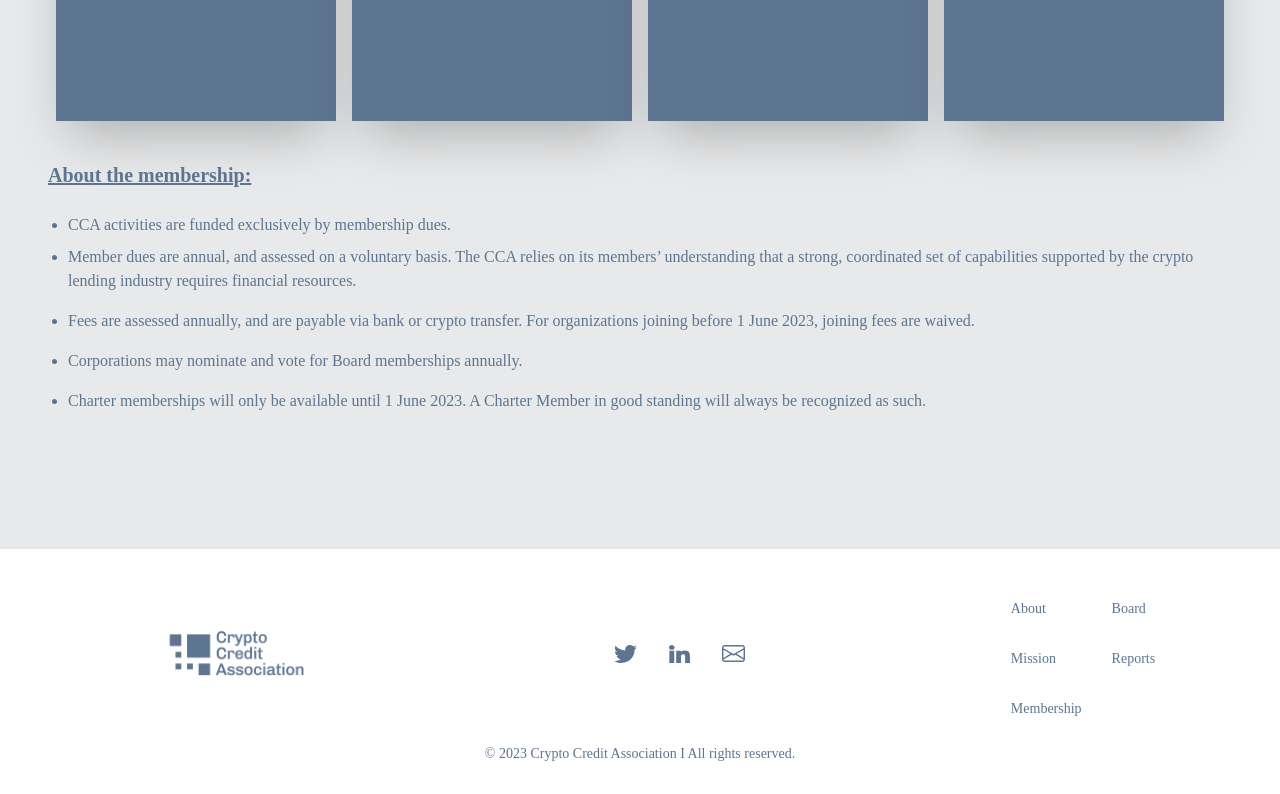
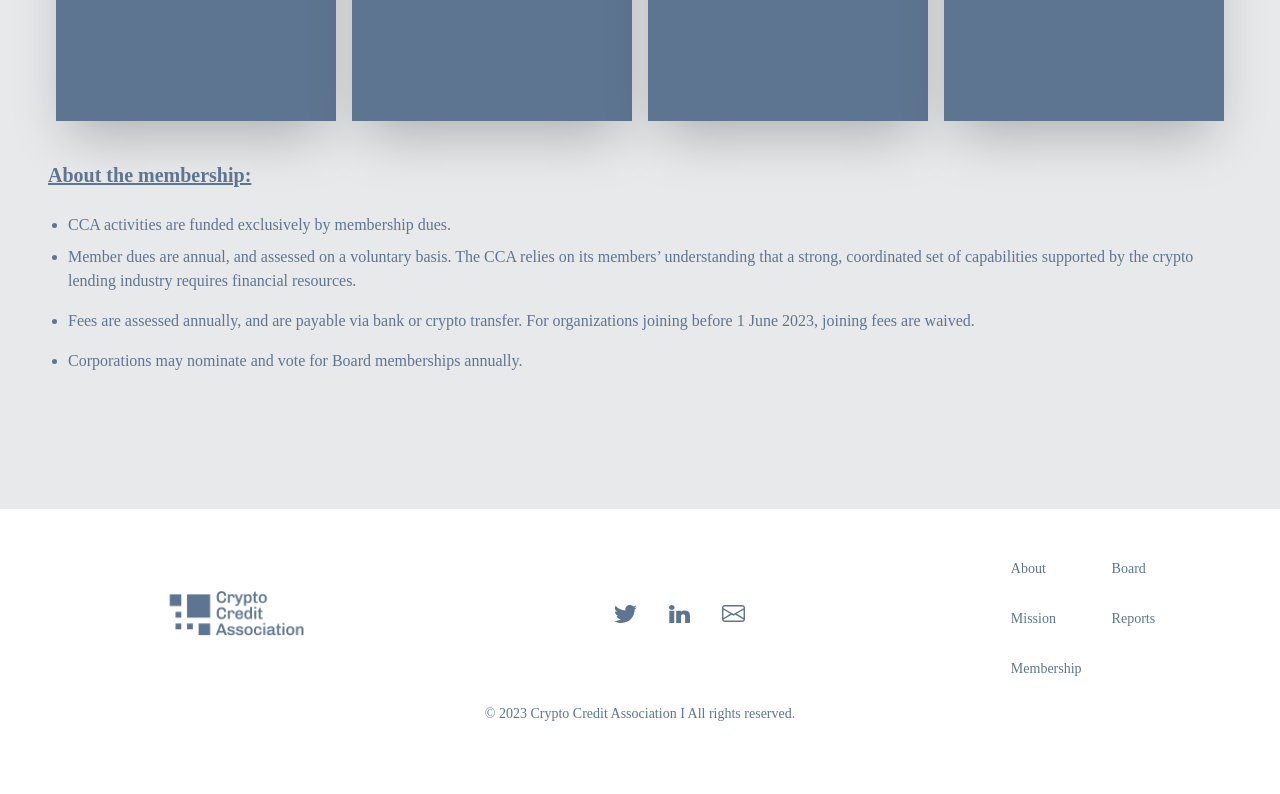
Before and after one commit to crypto-credit-association/cca-website, a Next.js app: page /membership in a window 1280 px wide. Shown: the part 1652-2446 px from the top of the page. After the commit the page ends 2406 px from the top, so only its background shows below. Built offline with nearby package versions, Linux system fonts and the light colour scheme; a web font is replaced by a local one.

Commit message:
Line in about membership section removed

```diff
--- a/pages/membership.js
+++ b/pages/membership.js
@@ -89,7 +89,6 @@ function Membership() {
                     <li className="py-2">Member dues are annual, and assessed on a voluntary basis. The CCA relies on its members’ understanding that a strong, coordinated set of capabilities supported by the crypto lending industry requires financial resources.</li>
                     <li className="py-2">Fees are assessed annually, and are payable via bank or crypto transfer.  For organizations joining before 1 June 2023, joining fees are waived.</li>
                     <li className="py-2">Corporations may nominate and vote for Board memberships annually.</li>
-                    <li className="py-2">Charter memberships will only be available until 1 June 2023. A Charter Member in good standing will always be recognized as such.</li>
             </ul>
           </div>
         </div>
```
